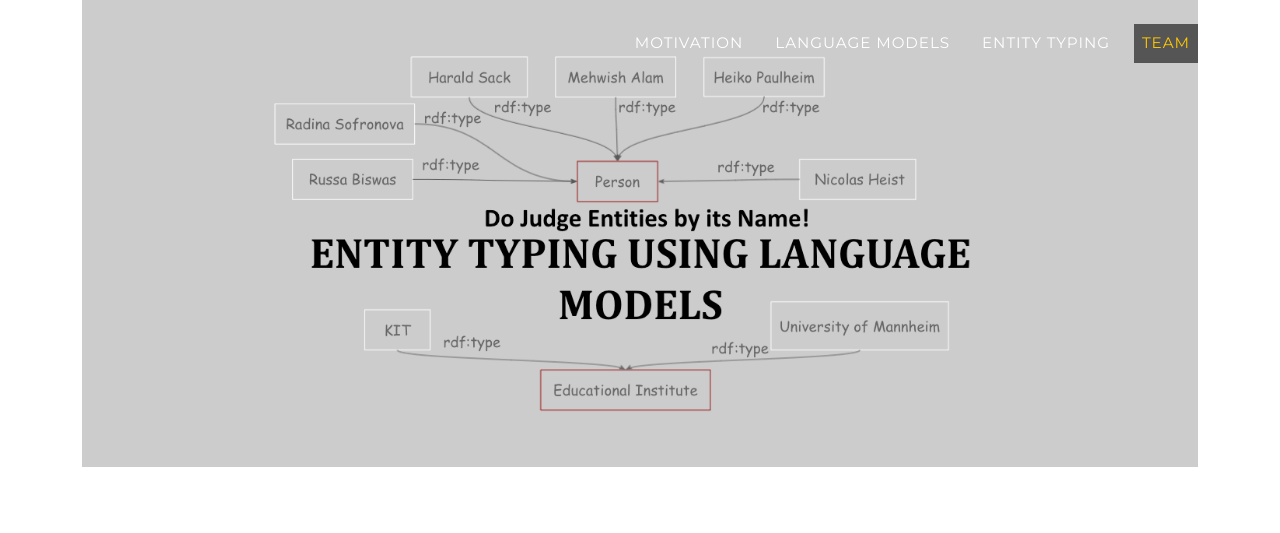
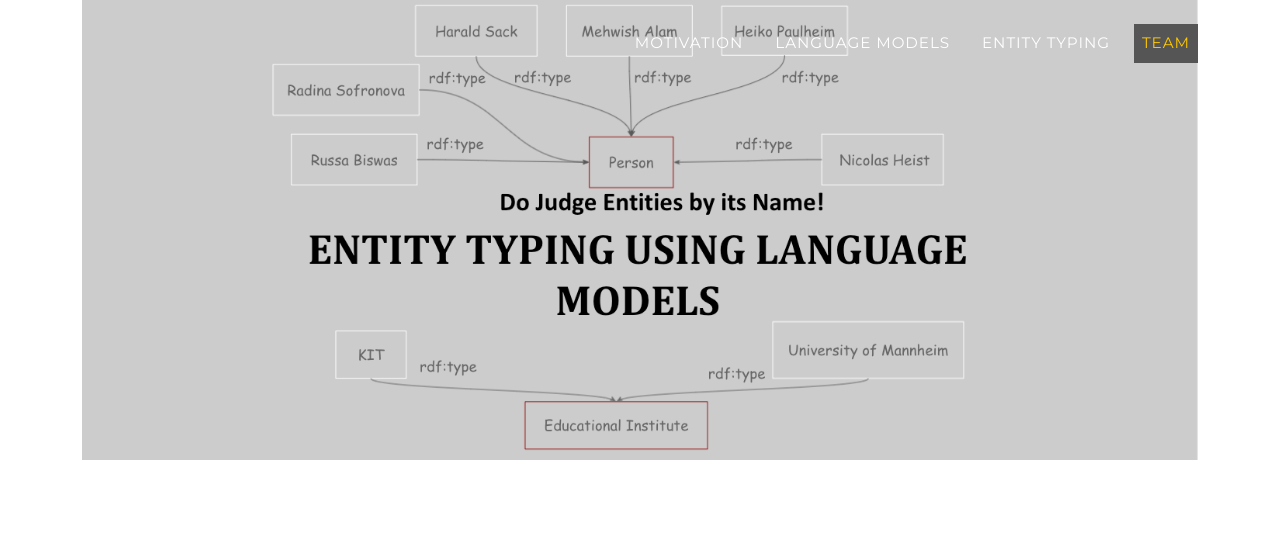
Before and after one commit to russabiswas/EntityTyping, a website: page index.html in a window 1280 px wide. Shown: the top 533 px of the page. Drawn offline with nearby package versions, Linux system fonts and the light colour scheme.

Commit message:
Update index.html

```diff
--- a/index.html
+++ b/index.html
@@ -40,7 +40,7 @@
 
             <div class="container">
 
-                 <img src="img/header1.jpg" alt="..." class="coverpic">
+                 <img src="img/header2.jpg" alt="..." class="coverpic">
         <!--        <a class="btn btn-primary btn-xl text-uppercase" href="#motivation">Motivation</a> -->
             </div>
 
```
